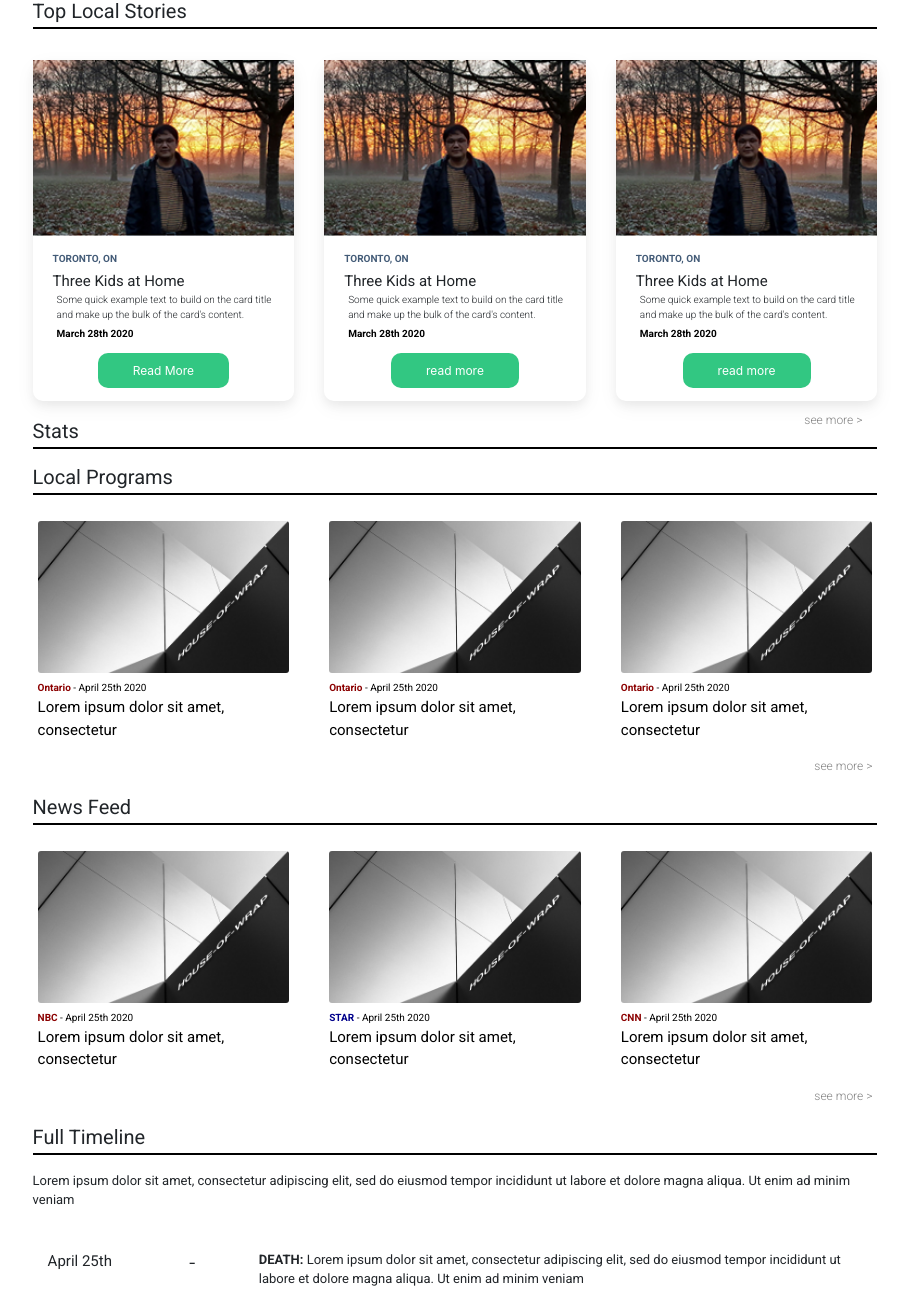
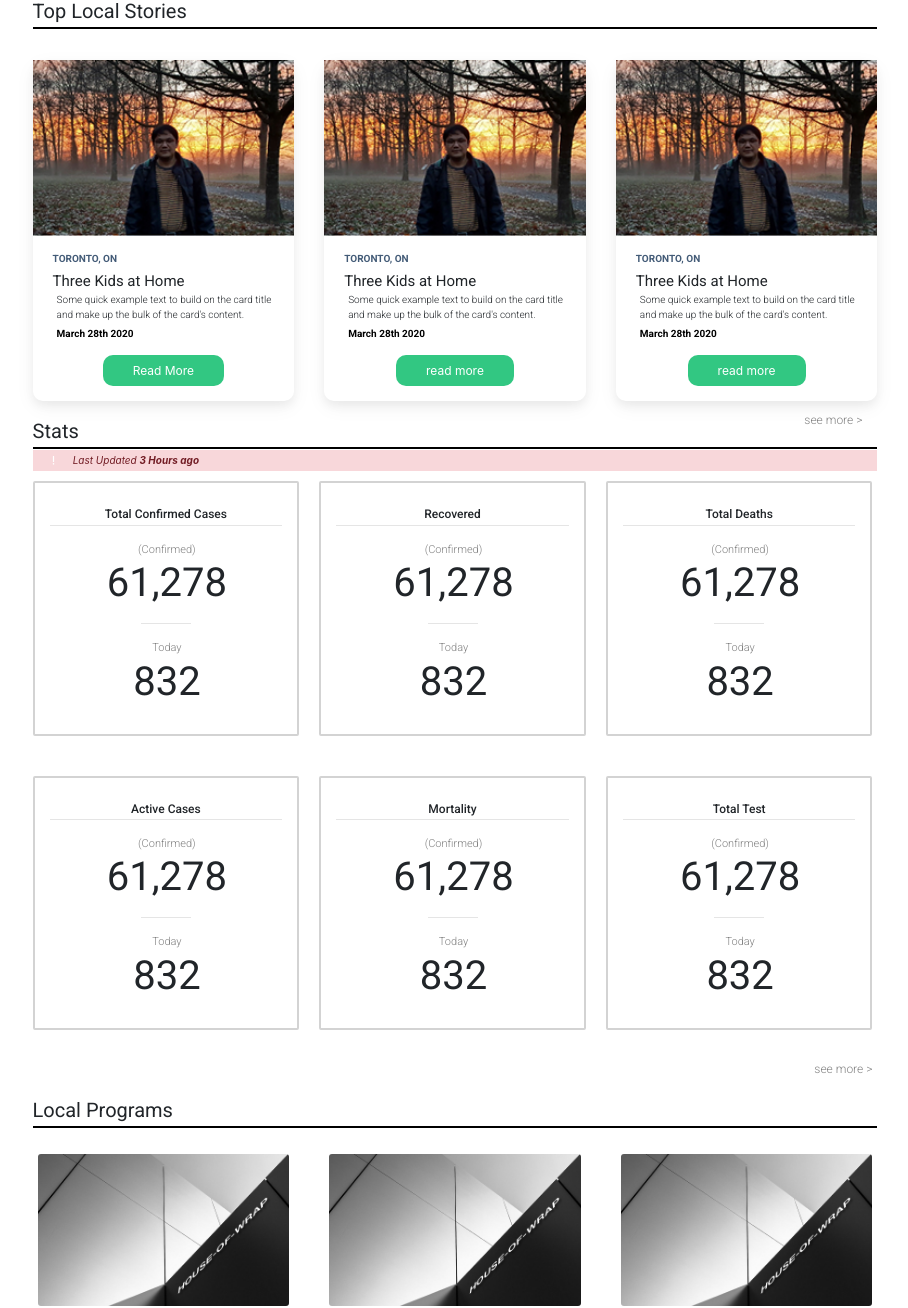
Before and after one commit to harmano/covid19099919-site-v1, a PHP site: page / in a window 1280 px wide. Shown: the part 633-1941 px from the top of the page, without its empty margins (185-1093 px from the left). Run offline with PHP 8.4, Linux system fonts and the light colour scheme; some libraries are stand-ins or nearby versions.

Commit message:
Added beta stats

```diff
--- a/assets/css/style.css
+++ b/assets/css/style.css
@@ -352,15 +352,16 @@ opacity: 1;
 }
 .dontate-btn{
   background-color: #32C782;
-  padding: 10px 35px;
+  padding: 8px 30px;
   border-radius: 10px;
   color: white;
   font-size: 12px;
   transition-duration: 0.4s;
+
 }
 .dontate-btn:hover{
   background-color: #32d990;
-  padding: 10px 35px;
+  padding: 8px 30px;
   border-radius: 10px;
   color: white;
   font-size: 12px;
@@ -485,6 +486,7 @@ opacity: 1;
 /*................. Text .....................*/
 
 
+
 .alert-text{
   font-size: 7px;
 }
@@ -593,6 +595,12 @@ opacity: 1;
   font-size: 12px;
 }
 
+
+.header-chart-text{
+  font-family: 'Roboto', sans-serif;
+  font-weight: 500;
+  font-size: 12px;
+}
 
 .header-2-text-2{
   font-family: 'Roboto', sans-serif;
--- a/index.html
+++ b/index.html
@@ -265,6 +265,144 @@
 <div class="">
   <h1 class="header-1-text">Stats</h1>
   <hr class="underline-small">
+  <div style="padding:3px; margin-bottom:10px; margin-top:-15px; border-radius:0px 0px 0px 0px; border:none;" class="margin-top-alert alert alert-danger alert-dismissible fade show alert-text " role="alert">
+    <i  class="text-center" style=" padding-left: 2%;">
+      <i style="padding-right: 15px; color:white;" class="fas fa-exclamation"></i> Last Updated <b>3 Hours ago</b>
+    </i>
+  </div>
+  <div style="margin-left:15px;"class="">
+    <div class="text-center">
+      <div  class=" row boxes-margin" style=";">
+        <div class="col text-center counting-box-small">
+          <div style="margin-bottom: 15px;" class="text-center ">
+
+            <h1 style=" " class="header-chart-text text-margin-can underline">Total Confirmed Cases</h1>
+            <hr style="margin-top: -5px;" >
+          </div>
+          <div class="text-left ">
+            <div class="stats-text-box  text-center col">
+              <p class="header-2-text-2">(Confirmed)</p>
+              <h3 class="stats-text">61,278</h3>
+            </div>
+          </div>
+          <hr style="width:50px;">
+          <div style=""class="text-left ">
+            <div class="stats-text-box text-center col">
+              <p class="header-2-text-2">Today</p>
+              <h3 class="stats-text">832</h3>
+            </div>
+          </div>
+        </div>
+        <div class="col text-center counting-box-small">
+          <div style="margin-bottom: 15px;" class="text-center ">
+
+            <h1 style=" " class="header-chart-text text-margin-can underline">Recovered</h1>
+            <hr style="margin-top: -5px;" >
+          </div>
+          <div class="text-left ">
+            <div class="stats-text-box  text-center col">
+              <p class="header-2-text-2">(Confirmed)</p>
+              <h3 class="stats-text">61,278</h3>
+            </div>
+          </div>
+          <hr style="width:50px;">
+          <div style=""class="text-left ">
+            <div class="stats-text-box text-center col">
+              <p class="header-2-text-2">Today</p>
+              <h3 class="stats-text">832</h3>
+            </div>
+          </div>
+        </div>
+        <div class="col text-center counting-box-small">
+          <div style="margin-bottom: 15px;" class="text-center ">
+
+            <h1 style=" " class="header-chart-text text-margin-can underline">Total Deaths</h1>
+            <hr style="margin-top: -5px;" >
+          </div>
+          <div class="text-left ">
+            <div class="stats-text-box  text-center col">
+              <p class="header-2-text-2">(Confirmed)</p>
+              <h3 class="stats-text">61,278</h3>
+            </div>
+          </div>
+          <hr style="width:50px;">
+          <div style=""class="text-left ">
+            <div class="stats-text-box text-center col">
+              <p class="header-2-text-2">Today</p>
+              <h3 class="stats-text">832</h3>
+            </div>
+          </div>
+        </div>
+      </div>
+    </div>
+    <div class="text-center">
+      <div  class=" row boxes-margin" style=";">
+        <div class="col text-center counting-box-small">
+          <div style="margin-bottom: 15px;" class="text-center ">
+
+            <h1 style=" "  class="header-chart-text text-margin-can underline">Active Cases</h1>
+            <hr style="margin-top: -5px;" >
+          </div>
+          <div class="text-left ">
+            <div class="stats-text-box  text-center col">
+              <p class="header-2-text-2">(Confirmed)</p>
+              <h3 class="stats-text">61,278</h3>
+            </div>
+          </div>
+          <hr style="width:50px;">
+          <div style=""class="text-left ">
+            <div class="stats-text-box text-center col">
+              <p class="header-2-text-2">Today</p>
+              <h3 class="stats-text">832</h3>
+            </div>
+          </div>
+        </div>
+        <div class="col text-center counting-box-small">
+          <div style="margin-bottom: 15px;" class="text-center ">
+
+            <h1 style=" " class="header-chart-text text-margin-can underline">Mortality</h1>
+            <hr style="margin-top: -5px; width:30" >
+          </div>
+          <div class="text-left ">
+            <div class="stats-text-box  text-center col">
+              <p class="header-2-text-2 ">(Confirmed)</p>
+              <h3 class="stats-text">61,278</h3>
+            </div>
+          </div>
+          <hr style="width:50px;">
+          <div style=""class="text-left ">
+            <div class="stats-text-box text-center col">
+              <p class="header-2-text-2">Today</p>
+              <h3 class="stats-text">832</h3>
+            </div>
+          </div>
+        </div>
+        <div class="col text-center counting-box-small">
+          <div style="margin-bottom: 15px;" class="text-center ">
+
+            <h1 style=" "  class="header-chart-text text-margin-can underline">Total Test</h1>
+            <hr style="margin-top: -5px;" >
+          </div>
+          <div class="text-left ">
+            <div class="stats-text-box  text-center col">
+              <p class="header-2-text-2">(Confirmed)</p>
+              <h3 class="stats-text">61,278</h3>
+            </div>
+          </div>
+          <hr style="width:50px;">
+          <div style=""class="text-left ">
+            <div class="stats-text-box text-center col">
+              <p class="header-2-text-2">Today</p>
+              <h3 class="stats-text">832</h3>
+            </div>
+          </div>
+        </div>
+      </div>
+    </div>
+  </div>
+</div>
+<div class=" ">
+  <p style="margin-right:5px; margin-top:-10px; margin-bottom:20px;" class="see-more-text"><a style="color:grey;"  href="">see more ></a></p>
 </div>
 
 <!---------- Local Programs --------->
--- a/vaccine.html
+++ b/vaccine.html
@@ -181,14 +181,14 @@
     <!---------- Caption 1 --------->
     <div class="body-margin">
       <h1 class="header-1-text">Theraputics</h1>
-      <hr>
+      <hr class="underline-small">
       <h1 class="header-2-text">Theraputics</h1>
       <p class="p-text">Lorem ipsum dolor sit amet, consectetur adipiscing elit, sed do eiusmod tempor incididunt ut labore et dolore magna aliqua. Ut enim ad minim veniam, quis nostrud exercitation ullamco laboris nisi ut aliquip ex ea commodo consequat. Duis aute irure dolor in reprehenderit in voluptate velit esse cillum dolore eu fugiat nulla pariatur. Excepteur sint occaecat cupidatat non proident, sunt in culpa qui officia deserunt mollit anim id est laborum</p>
     </div>
     <!---------- Caption 2 --------->
     <div class="body-margin">
       <h1 class="header-1-text">Theraputics</h1>
-      <hr>
+      <hr class="underline-small">
       <h1 class="header-2-text">Theraputics</h1>
       <p class="p-text">Lorem ipsum dolor sit amet, consectetur adipiscing elit, sed do eiusmod tempor incididunt ut labore et dolore magna aliqua. Ut enim ad minim veniam, quis nostrud exercitation ullamco laboris nisi ut aliquip ex ea commodo consequat. Duis aute irure dolor in reprehenderit in voluptate velit esse cillum dolore eu fugiat nulla pariatur. Excepteur sint occaecat cupidatat non proident, sunt in culpa qui officia deserunt mollit anim id est laborum</p>
 
```
Also changed, not shown: stats.html (+28 -25 lines).
